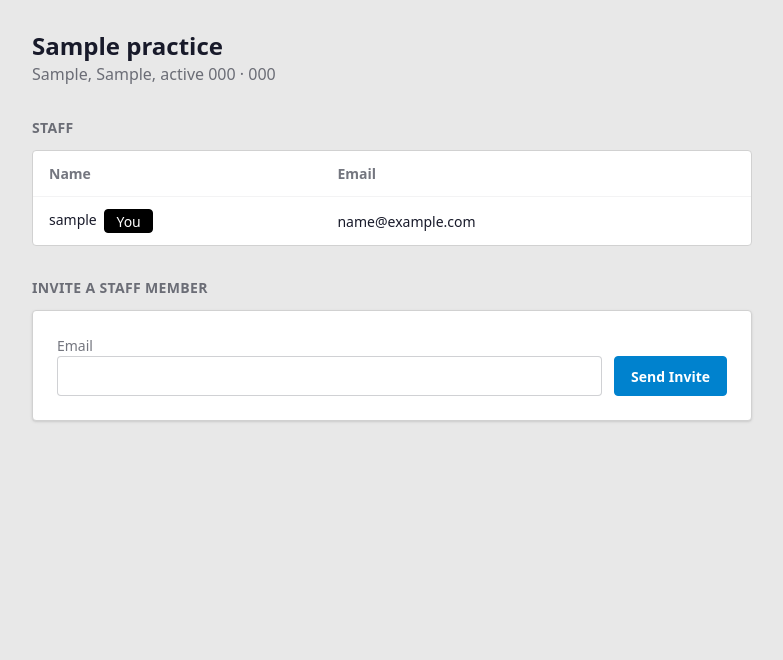
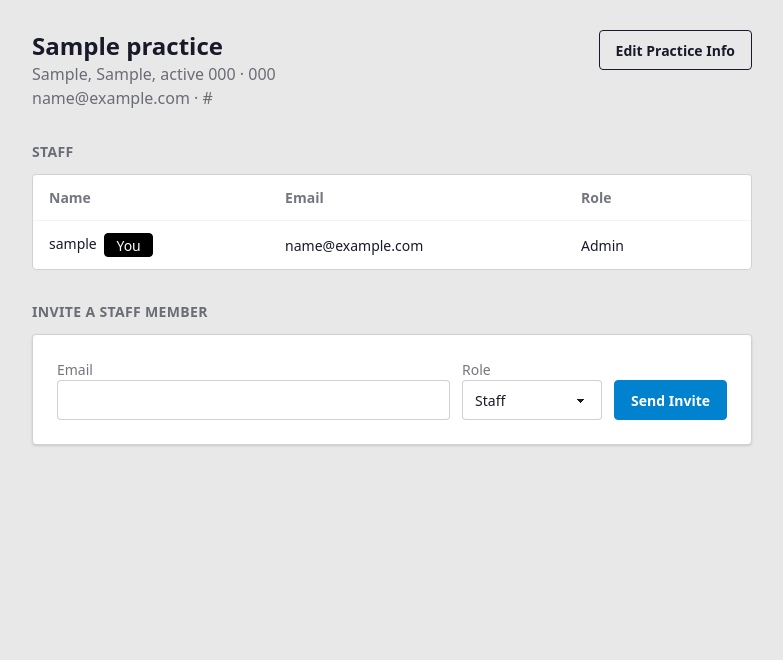
Before and after one commit to LewisFletcher/swu_pharmacy, a Django app: page /pharmacy/practice/ in a window 1280 px wide. Shown: the part 66-726 px from the top of the page, without its empty margins (248-1031 px from the left). Run offline with Django 5.2, Linux system fonts and the light colour scheme; a user stored in the database is signed in; tables that the repository leaves empty hold one stand-in row (values such as "Sample post"); style sheets or scripts are compiled from the project's sources; parts of the project's set-up code (start-up, migrations or seed data) failed here and were passed over; some libraries are stand-ins or nearby versions.

Commit message:
adding roles

```diff
--- a/accounts/admin.py
+++ b/accounts/admin.py
@@ -5,8 +5,8 @@ from .models import User
 
 
 class UserAdmin(BaseUserAdmin):
-    list_display = BaseUserAdmin.list_display + ('practice',)
-    list_filter = BaseUserAdmin.list_filter + ('practice',)
+    list_display = BaseUserAdmin.list_display + ('practice', 'practice_role')
+    list_filter = BaseUserAdmin.list_filter + ('practice', 'practice_role')
 
 
 admin.site.register(User, UserAdmin)
--- a/pharmacy/admin.py
+++ b/pharmacy/admin.py
@@ -75,8 +75,8 @@ class PracticeAdmin(admin.ModelAdmin):
 
 @admin.register(PracticeInvite)
 class PracticeInviteAdmin(admin.ModelAdmin):
-    list_display = ('email', 'practice', 'invited_by', 'created_at', 'accepted_at')
-    list_filter = ('practice',)
+    list_display = ('email', 'practice', 'role', 'invited_by', 'created_at', 'accepted_at')
+    list_filter = ('practice', 'role')
     search_fields = ('email', 'practice__name')
 
 
--- a/pharmacy/forms.py
+++ b/pharmacy/forms.py
@@ -171,11 +171,17 @@ class PracticeForm(DaisyFormMixin, NestedAddressFormMixin, forms.ModelForm):
 class PracticeInviteForm(DaisyFormMixin, forms.ModelForm):
     class Meta:
         model = PracticeInvite
-        fields = ('email',)
+        fields = ('email', 'role')
 
-    def __init__(self, *args, practice=None, **kwargs):
+    def __init__(self, *args, practice=None, inviter=None, **kwargs):
         self.practice = practice
+        self.inviter = inviter
         super().__init__(*args, **kwargs)
+        if inviter is not None:
+            self.fields['role'].choices = [
+                (value, label) for value, label in self.fields['role'].choices
+                if inviter.can_grant_role(value)
+            ]
 
     def clean_email(self):
         email = self.cleaned_data['email']
--- a/pharmacy/models.py
+++ b/pharmacy/models.py
@@ -2,6 +2,8 @@ import secrets
 
 from django.db import models
 from simple_history.models import HistoricalRecords
+
+from accounts.models import User
 
 # Create your models here.
 
@@ -143,6 +145,7 @@ class PracticeInvite(models.Model):
     '''An outstanding invitation for someone to join a practice's staff.'''
     practice = models.ForeignKey(Practice, on_delete=models.CASCADE, related_name='invites')
     email = models.EmailField()
+    role = models.CharField(max_length=10, choices=User.PracticeRole.choices, default=User.PracticeRole.STAFF)
     token = models.CharField(max_length=64, unique=True, default=secrets.token_urlsafe)
     invited_by = models.ForeignKey(
         'accounts.User', on_delete=models.SET_NULL, null=True, blank=True, related_name='sent_practice_invites'
--- a/pharmacy/templates/pharmacy/practice_detail.html
+++ b/pharmacy/templates/pharmacy/practice_detail.html
@@ -1,15 +1,28 @@
 {% extends "index.html" %}
+{% load pharmacy_extras %}
 
 {% block title %}{{ practice.name }} - SWU Pharm{% endblock %}
 
 {% block content %}
 <div class="max-w-3xl mx-auto px-4 sm:px-6 py-8 space-y-8">
+    <div class="flex items-start justify-between gap-4">
         <div>
             <h1 class="text-2xl font-semibold text-base-content">{{ practice.name }}</h1>
             <p class="text-base-content/60">
                 {{ practice.address|default:"No address on file" }}
                 {% if practice.phone_number %} &middot; {{ practice.phone_number }}{% endif %}
             </p>
+            {% if practice.email or practice.website %}
+            <p class="text-base-content/60">
+                {{ practice.email }}
+                {% if practice.email and practice.website %} &middot; {% endif %}
+                {{ practice.website }}
+            </p>
+            {% endif %}
+        </div>
+        {% if request.user.is_practice_admin %}
+        <a href="{% url 'pharmacy:practice-edit' %}" class="btn btn-outline shrink-0">Edit Practice Info</a>
+        {% endif %}
     </div>
 
     <div>
@@ -20,6 +33,7 @@
                     <tr>
                         <th>Name</th>
                         <th>Email</th>
+                        <th>Role</th>
                         <th></th>
                     </tr>
                 </thead>
@@ -28,8 +42,22 @@
                     <tr class="hover">
                         <td>{{ member.get_username }}{% if member == request.user %} <span class="badge badge-neutral ml-1">You</span>{% endif %}</td>
                         <td>{{ member.email|default:"—" }}</td>
+                        <td>
+                            {% if member != request.user and request.user|can_manage:member %}
+                            <form method="post" action="{% url 'pharmacy:practice-staff-role' member.pk %}">
+                                {% csrf_token %}
+                                <select name="role" class="select select-sm" onchange="this.form.submit()">
+                                    {% for value, label in request.user|grantable_roles %}
+                                    <option value="{{ value }}" {% if value == member.practice_role %}selected{% endif %}>{{ label }}</option>
+                                    {% endfor %}
+                                </select>
+                            </form>
+                            {% else %}
+                            {{ member.get_practice_role_display }}
+                            {% endif %}
+                        </td>
                         <td class="text-right">
-                            {% if member != request.user %}
+                            {% if member != request.user and request.user|can_manage:member %}
                             <form method="post" action="{% url 'pharmacy:practice-staff-remove' member.pk %}" onsubmit="return confirm('Remove {{ member.get_username }} from {{ practice.name }}?');">
                                 {% csrf_token %}
                                 <button type="submit" class="btn btn-xs btn-outline btn-error">Remove</button>
@@ -43,6 +71,7 @@
         </div>
     </div>
 
+    {% if not request.user.is_practice_viewer %}
     <div>
         <h2 class="text-sm font-semibold text-base-content/60 uppercase tracking-wide mb-3">Invite a Staff Member</h2>
         <div class="card bg-base-100 border border-base-300 shadow-sm">
@@ -53,11 +82,16 @@
                         <label class="label" for="{{ invite_form.email.id_for_label }}"><span class="label-text">Email</span></label>
                         {{ invite_form.email }}
                     </div>
+                    <div class="form-control min-w-35">
+                        <label class="label" for="{{ invite_form.role.id_for_label }}"><span class="label-text">Role</span></label>
+                        {{ invite_form.role }}
+                    </div>
                     <button type="submit" class="btn btn-primary">Send Invite</button>
                 </form>
             </div>
         </div>
     </div>
+    {% endif %}
 
     {% if pending_invites %}
     <div>
@@ -67,6 +101,7 @@
                 <thead>
                     <tr>
                         <th>Email</th>
+                        <th>Role</th>
                         <th>Invited</th>
                     </tr>
                 </thead>
@@ -74,6 +109,7 @@
                     {% for invite in pending_invites %}
                     <tr>
                         <td>{{ invite.email }}</td>
+                        <td>{{ invite.get_role_display }}</td>
                         <td>{{ invite.created_at }}</td>
                     </tr>
                     {% endfor %}
--- a/pharmacy/urls.py
+++ b/pharmacy/urls.py
@@ -44,7 +44,9 @@ urlpatterns = [
     # Practice (gate destination, staff management, invites)
     path("practice/setup/", views.PracticeSetupView.as_view(), name="practice-setup"),
     path("practice/", views.PracticeDetailView.as_view(), name="practice-detail"),
+    path("practice/edit/", views.PracticeUpdateView.as_view(), name="practice-edit"),
     path("practice/invite/", views.PracticeInviteSendView.as_view(), name="practice-invite-send"),
     path("practice/invite/<str:token>/", views.PracticeInviteAcceptView.as_view(), name="practice-invite-accept"),
     path("practice/staff/<int:user_id>/remove/", views.PracticeStaffRemoveView.as_view(), name="practice-staff-remove"),
+    path("practice/staff/<int:user_id>/role/", views.PracticeStaffRoleChangeView.as_view(), name="practice-staff-role"),
 ]
--- a/pharmacy/views.py
+++ b/pharmacy/views.py
@@ -287,12 +287,35 @@ class PracticeSetupView(LoginRequiredMixin, CreateView):
         form.instance.created_by = self.request.user
         form.instance.updated_by = self.request.user
         response = super().form_valid(form)
-        self.request.user.practice = self.object
-        self.request.user.save(update_fields=["practice"])
+        user = self.request.user
+        user.practice = self.object
+        user.practice_role = user.PracticeRole.ADMIN
+        user.save(update_fields=["practice", "practice_role"])
         return response
 
     def get_success_url(self):
         return reverse("landing")
+
+
+class PracticeUpdateView(LoginRequiredMixin, UpdateView):
+    '''Lets a staff member update their own practice's info.'''
+    model = Practice
+    form_class = PracticeForm
+    template_name = "pharmacy/form.html"
+    extra_context = {"title": "Edit Practice Info", "cancel_url": "pharmacy:practice-detail"}
+    success_url = reverse_lazy("pharmacy:practice-detail")
+
+    def dispatch(self, request, *args, **kwargs):
+        if request.user.is_authenticated and not request.user.practice_id:
+            return redirect("pharmacy:practice-setup")
+        return super().dispatch(request, *args, **kwargs)
+
+    def get_object(self, queryset=None):
+        return self.request.user.practice
+
+    def form_valid(self, form):
+        form.instance.updated_by = self.request.user
+        return super().form_valid(form)
 
 
 class PracticeDetailView(LoginRequiredMixin, TemplateView):
@@ -309,7 +332,7 @@ class PracticeDetailView(LoginRequiredMixin, TemplateView):
         context["practice"] = practice
         context["staff"] = practice.staff.all()
         context["pending_invites"] = practice.invites.filter(accepted_at__isnull=True)
-        context["invite_form"] = PracticeInviteForm(practice=practice)
+        context["invite_form"] = PracticeInviteForm(practice=practice, inviter=self.request.user)
         return context
 
 
@@ -318,7 +341,7 @@ class PracticeInviteSendView(LoginRequiredMixin, View):
         practice = request.user.practice
         if not practice:
             return redirect("pharmacy:practice-setup")
-        form = PracticeInviteForm(request.POST, practice=practice)
+        form = PracticeInviteForm(request.POST, practice=practice, inviter=request.user)
         if form.is_valid():
             invite = form.save(commit=False)
             invite.practice = practice
@@ -365,7 +388,8 @@ class PracticeInviteAcceptView(View):
             return redirect(f"{reverse('account_signup')}?next={request.path}")
 
         request.user.practice = invite.practice
-        request.user.save(update_fields=["practice"])
+        request.user.practice_role = invite.role
+        request.user.save(update_fields=["practice", "practice_role"])
         invite.accepted_at = timezone.now()
         invite.save(update_fields=["accepted_at"])
         messages.success(request, f"You've joined {invite.practice.name}.")
@@ -381,8 +405,35 @@ class PracticeStaffRemoveView(LoginRequiredMixin, View):
         member = get_object_or_404(User, pk=kwargs["user_id"], practice=practice)
         if member == request.user:
             messages.error(request, "You can't remove yourself from the practice.")
+        elif not request.user.can_manage(member):
+            messages.error(request, "You don't have permission to remove that person.")
         else:
             member.practice = None
             member.save(update_fields=["practice"])
             messages.success(request, f"Removed {member} from {practice.name}.")
         return redirect("pharmacy:practice-detail")
+
+
+class PracticeStaffRoleChangeView(LoginRequiredMixin, View):
+    def post(self, request, *args, **kwargs):
+        practice = request.user.practice
+        if not practice:
+            return redirect("pharmacy:practice-setup")
+        User = get_user_model()
+        member = get_object_or_404(User, pk=kwargs["user_id"], practice=practice)
+        new_role = request.POST.get("role")
+        valid_roles = {value for value, _ in User.PracticeRole.choices}
+
+        if member == request.user:
+            messages.error(request, "You can't change your own role.")
+        elif new_role not in valid_roles:
+            messages.error(request, "That's not a valid role.")
+        elif not request.user.can_manage(member):
+            messages.error(request, "You don't have permission to change that person's role.")
+        elif not request.user.can_grant_role(new_role):
+            messages.error(request, "You can't grant a role higher than your own.")
+        else:
+            member.practice_role = new_role
+            member.save(update_fields=["practice_role"])
+            messages.success(request, f"Updated {member}'s role to {member.get_practice_role_display()}.")
+        return redirect("pharmacy:practice-detail")
--- a/swu_pharm/settings/base.py
+++ b/swu_pharm/settings/base.py
@@ -82,6 +82,7 @@ MIDDLEWARE = [
     "allauth.account.middleware.AccountMiddleware",
     'simple_history.middleware.HistoryRequestMiddleware',
     'pharmacy.middleware.PracticeRequiredMiddleware',
+    'pharmacy.middleware.PracticeRoleMiddleware',
 ]
 
 ROOT_URLCONF = 'swu_pharm.urls'
```
Also changed, not shown: accounts/models.py (+42 -0 lines), pharmacy/middleware.py (+57 -0 lines), pharmacy/templatetags/pharmacy_extras.py (+12 -0 lines), accounts/migrations/0003_user_practice_role.py (added), pharmacy/migrations/0009_practiceinvite_role.py (added), pharmacy/migrations/0010_backfill_practice_creator_admin.py (added). Lines whose indentation alone changed are shown as unchanged.
